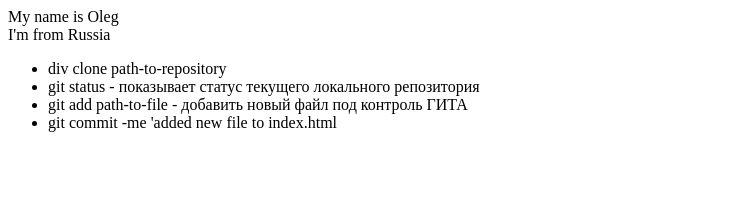
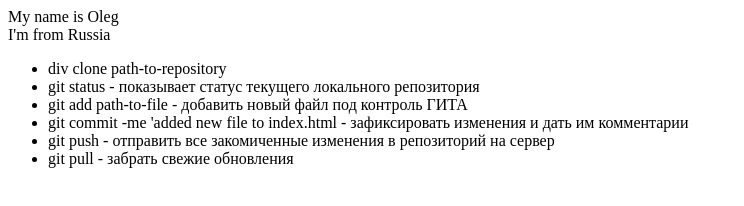
Before and after one commit to KosarMyatyi/git-lesson, a plain HTML site: page index.html in a window 1280 px wide. Shown: the whole page, without its empty margins (0-744 px from the left). Drawn offline with Linux system fonts and the light colour scheme.

Commit message:
added push-pull instructions to html

```diff
--- a/index.html
+++ b/index.html
@@ -10,6 +10,8 @@
         <li>div clone path-to-repository</li>
         <li>git status - показывает статус текущего локального репозитория</li>
         <li>git add path-to-file - добавить новый файл под контроль ГИТА</li>
-        <li>git commit -me 'added new file to index.html</li>
+        <li>git commit -me 'added new file to index.html - зафиксировать изменения и дать им комментарии</li>
+        <li>git push - отправить все закомиченные изменения в репозиторий на сервер</li>
+        <li>git pull - забрать свежие обновления</li>
     </ul>
 </div>
```
